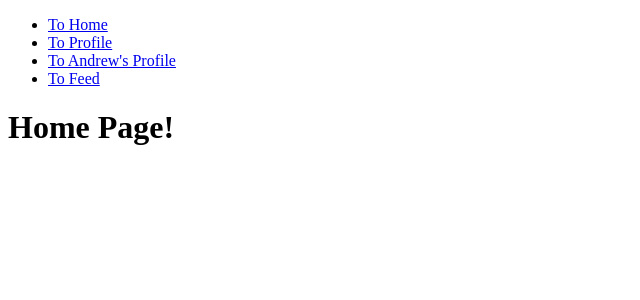
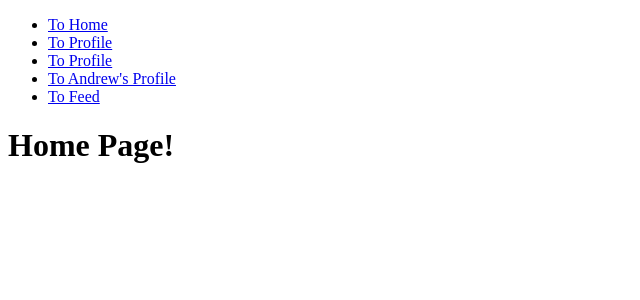
Before and after one commit to janardna/demoreact, a React (Create React App) app: page / in a window 1280 px wide. Shown: the top 300 px of the page, without its empty margins (0-640 px from the left). Built offline with nearby package versions, Linux system fonts and the light colour scheme.

Commit message:
Update App.js

```diff
--- a/src/App.js
+++ b/src/App.js
@@ -14,6 +14,9 @@ function App() {
           </li>
           <li>
             <Link to="/profile">To Profile</Link>
+          </li>
+     <li>
+            <Link to="/profile1">To Profile</Link>
           </li>
           <li>
             <Link to="/profile/andrew" exact>To Andrew's Profile</Link>
```
